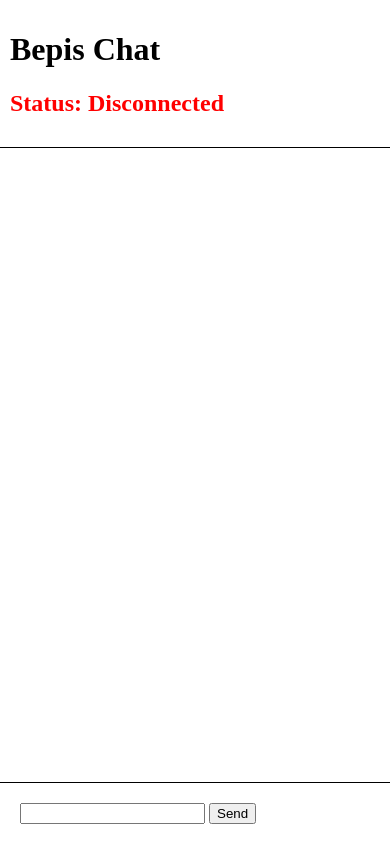
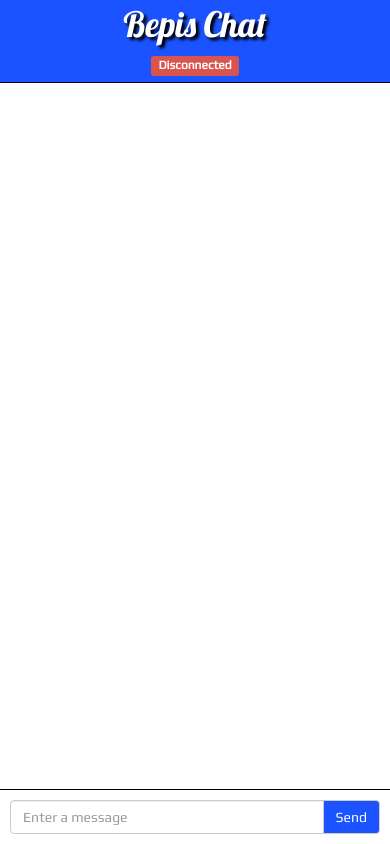
Before and after one commit to muha95/bepis-chat, a website: page public/index.html in a window 390 px wide. Drawn offline with nearby package versions, Linux system fonts and the light colour scheme; no server answers.

Commit message:
Updated Client-Side UI

```diff
--- a/public/css/styles.css
+++ b/public/css/styles.css
@@ -1,35 +1,59 @@
 /* TITLE SECTION */
 body {
+	font-family: 'Play', sans-serif;
 	margin: 0px;
+
+	min-width: 350px;
+}
+
+h1, h2, h3, h4, h5 {
+	font-family: 'Lobster', cursive;
+}
+
+.container-fluid {
+	padding: 0px;
 }
 
 .container-title {
 	position: fixed;
 	width: 100%;
-
 	padding: 10px;
-
 	left: 0;
 	right: 0;
 	top: 0;
 
 	border-bottom: 1px solid black;
+	background-color: #1a53ff;
 
-	background-color: white;
+	text-align: center;
+	z-index: 500;
 }
 
-#connection-status {
-	color: red;
+.container-title h1 {
+	font-size: 50px;
+	color: white;
+	text-shadow: 3px 3px 3px black;
 }
 
-.connection-status-connected {
-	color: green !important;
+@media(max-width: 768px) {
+	.container-title {
+		padding: 5px;
+	}
+
+	.container-title h1 {
+		margin-top: 0px;
+		font-size: 35px;
+	}
+
+	.lead {
+		margin-bottom: 1px;
+	}
 }
 /* END OF TITLE SECTION */
 
 /* MESSAGE SECTION */
 .container-messages {
-	margin-top: 145px;
+	margin-top: 155px;
 	overflow: auto;
 }
 
@@ -46,6 +70,12 @@ body {
 	background-color: #C0C0C0;
 }
 
+@media(max-width: 768px) {
+	.container-messages {
+		margin-top: 82px;
+	}
+}
+
 /* END OF MESSAGE SECION */
 
 /* INPUT SECTION */
@@ -60,8 +90,22 @@ body {
 	bottom: 0;
 
 	border-top: 1px solid black;
+	background-color: white;
+}
 
-	background-color: white;
+.btn-send-message {
+	background-color: #1a53ff;
+	color: white;
+}
 
+.btn-send-message:hover {
+	background-color: #668cff;
+	color: white;
+}
+
+@media(max-width: 768px) {
+	.container-input {
+		padding: 10px;
+	}
 }
 /* END OF INPUT SECTION */
--- a/public/index.html
+++ b/public/index.html
@@ -2,12 +2,15 @@
 <html>
 	<head>
 		<title>Bepis Chat</title>
+		<link href="https://fonts.googleapis.com/css?family=Lobster|Play" rel="stylesheet">
+		<link type="text/css" href="vendor/bootstrap/dist/css/bootstrap.min.css" rel="stylesheet"/>
 		<link type="text/css" href="css/styles.css" rel="stylesheet" title="Default"/>
 	</head>
 	<body>
+		<div class="container-fluid">
 			<div class="container-title">
 				<h1>Bepis Chat</h1>
-			<h2 id="connection-status">Status: Disconnected</h2>
+				<p class="lead"><span id="connection-status" class="label label-danger">Disconnected</span></p>
 			</div>
 
 			<div class="container-messages">
@@ -16,13 +19,18 @@
 
 			<div class="container-input">
 				<form action="">
-				<input id="msg-input" type="text" required></input>
-				<button type="submit">Send</button>
+					<div class="input-group">
+						<input id="msg-input" type="text" class="form-control" placeholder="Enter a message" required>
+						<span class="input-group-btn">
+							<button class="btn btn-default btn-send-message" type="submit">Send</button>
+						</span>
+					</div>
 				</form>
+			</div>
 		</div>
 	</body>
 	<!-- Since Socket.IO provides a client just load it from there  -->
 	<script type="text/javascript" src="/socket.io/socket.io.js"></script>
-	<script type="text/javascript" src="vendor/js/jquery/dist/jquery.min.js"></script>
+	<script type="text/javascript" src="vendor/jquery/dist/jquery.min.js"></script>
 	<script type="text/javascript" src="js/client-main.js"></script>
 </html>
--- a/public/js/client-main.js
+++ b/public/js/client-main.js
@@ -12,14 +12,30 @@ $("form").submit(function() {
 	}
 });
 
+applyMessageBoxHeight();
+
+function applyMessageBoxHeight() {
+	var titleHeight = $(".container-title").outerHeight();
+	var inputHeight = $(".container-input").outerHeight();
+	var messagesHeight = $(document).outerHeight() - titleHeight - inputHeight;
+
+	$(".container-messages").css("height", messagesHeight);
+}
+
+$(window).on("resize", function() {
+	applyMessageBoxHeight();
+});
+
 socket.on("connect", function() {
-	$("#connection-status").text("Status: Connected");
-	$("#connection-status").addClass("connection-status-connected");
+	$("#connection-status").text("Connected");
+	$("#connection-status").removeClass("label-danger");
+	$("#connection-status").addClass("label-success");
 });
 
 socket.on("disconnect", function() {
-	$("#connection-status").text("Status: Disconnected");
-	$("#connection-status").removeClass("connection-status-connected");
+	$("#connection-status").text("Disconnected");
+	$("#connection-status").removeClass("label-success");
+	$("#connection-status").addClass("label-danger");
 });
 
 socket.on("bepis-message", function(msg) {
```
Lines whose indentation alone changed are shown as unchanged.
